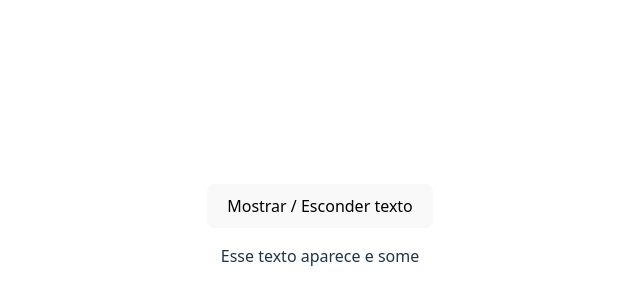
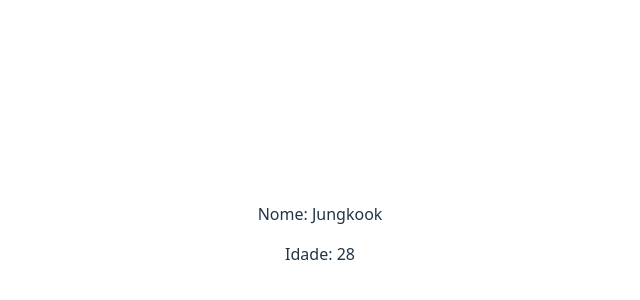
Before and after one commit to becsnr/react, a React (Vite) app: page / in a window 1280 px wide. Shown: the part 166-466 px from the top of the page, without its empty margins (320-960 px from the left). Built offline with nearby package versions, Linux system fonts and the light colour scheme.

Commit message:
props + componente de exibição

```diff
--- a/src/App.jsx
+++ b/src/App.jsx
@@ -1,11 +1,11 @@
 import './App.css'
 import Aula08 from './aulas/Aula08'
-import Ex016 from './exercicios/ex016/Ex016'
+import Ex017 from './exercicios/ex017/Ex017'
 
 function App() {
   return (
     // <Aula08 />
-    <Ex016 />
+    <Ex017 />
   )
 }
 
--- /dev/null
+++ b/src/exercicios/ex017/Ex017.jsx
@@ -0,0 +1,9 @@
+import Perfil from "./Perfil";
+
+function Ex017() {
+    return (
+        <Perfil nome={"Jungkook"} idade={28} />
+    )
+}
+
+export default Ex017
--- /dev/null
+++ b/src/exercicios/ex017/Perfil.jsx
@@ -0,0 +1,10 @@
+function Perfil({nome, idade}) {
+    return (
+        <>
+            <p>Nome: {nome}</p>
+            <p>Idade: {idade}</p>
+        </>
+    )
+}
+
+export default Perfil
```
